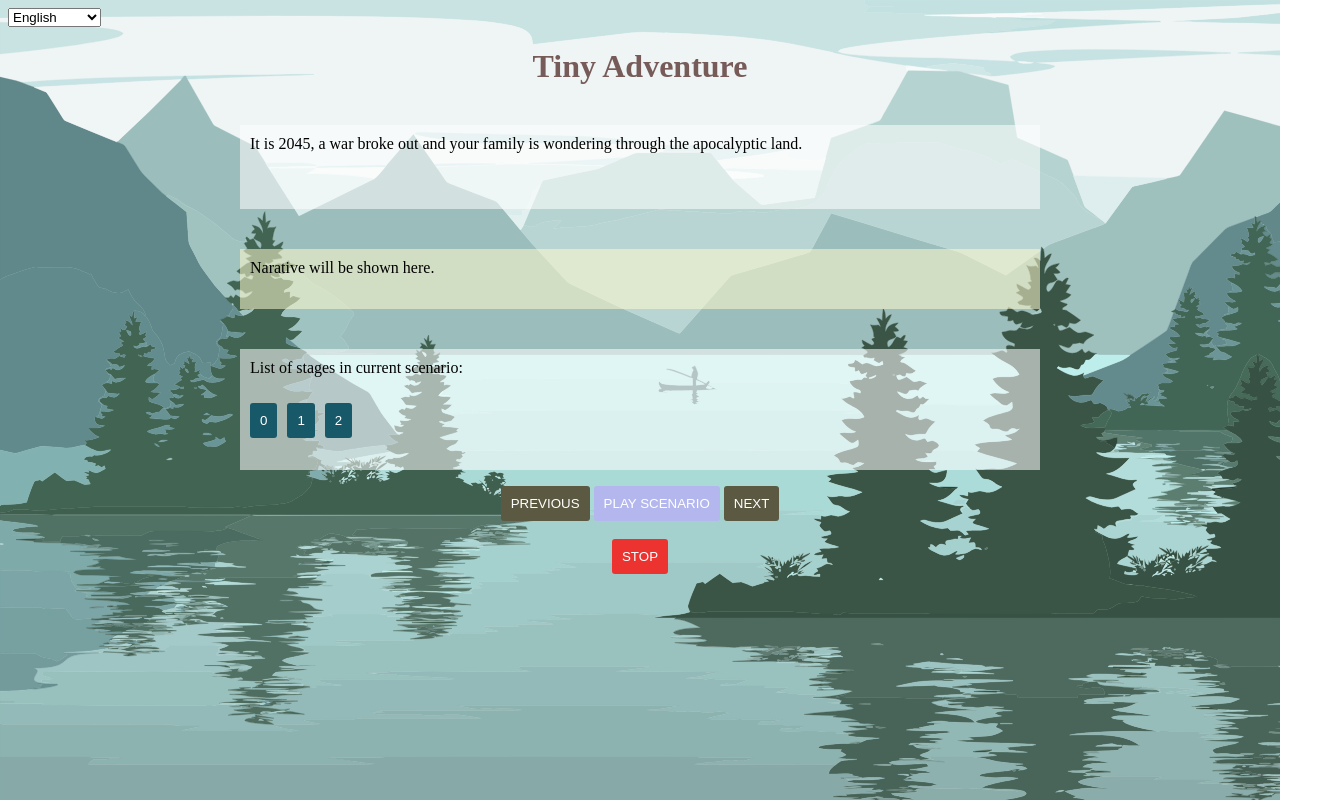
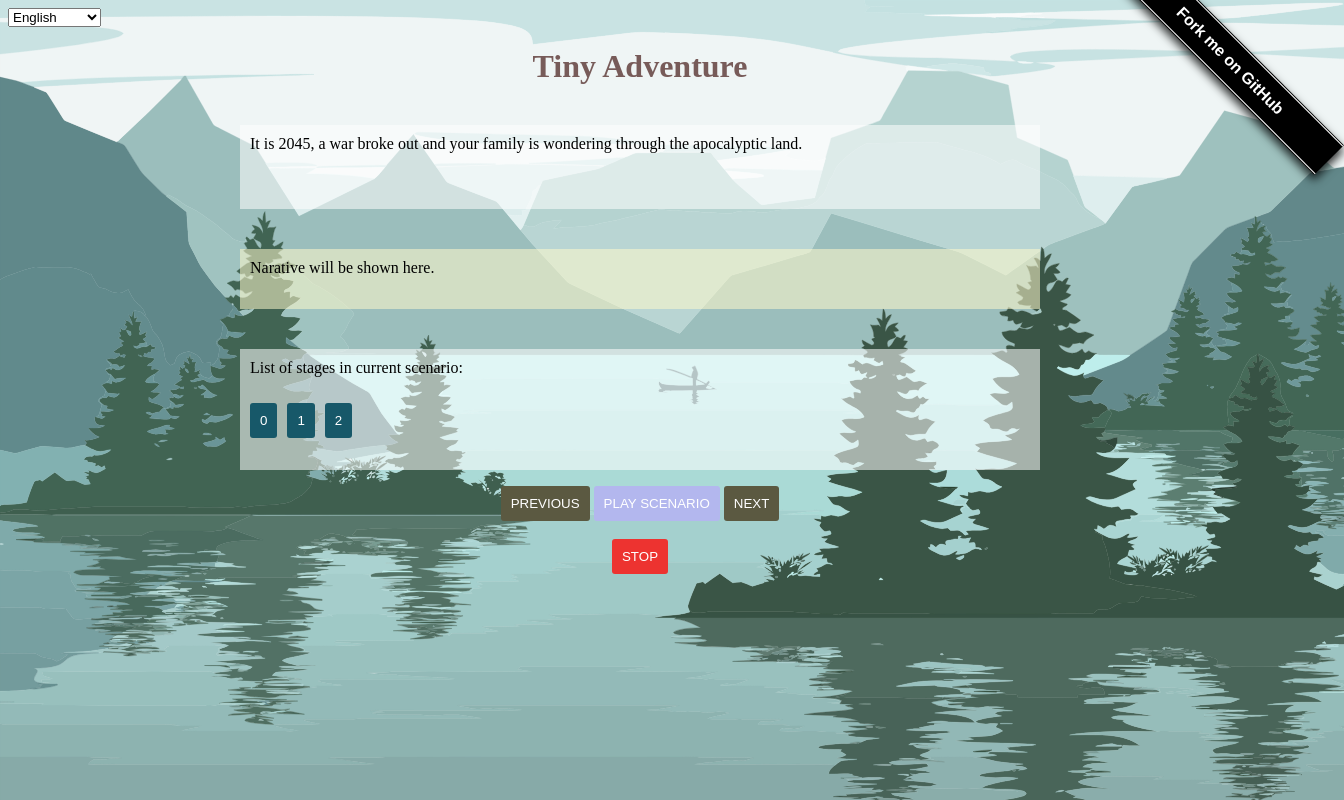
Before and after one commit to santrancisco/tinyadventure, a plain HTML site: page index.html in a window 1280 px wide. Shown: the whole page, 1344 px wide, since content can reach past the window. Drawn offline with Linux system fonts and the light colour scheme.

Commit message:
add forkmeongithub :)

```diff
--- a/index.html
+++ b/index.html
@@ -12,6 +12,7 @@
         <link href="style.css" rel="stylesheet">
     </head>
     <body>
+        <span id="forkongithub"><a href="https://github.com/santrancisco/tinyadventure">Fork me on GitHub</a></span>
         <nav>
             <select id="select_language" onchange="updateLanguage()">
                 <option value="en">English</option>
--- a/style.css
+++ b/style.css
@@ -2,6 +2,51 @@
     text-align: center;
     color: #775B59;
 }
+
+#forkongithub a {
+    background: #000;
+    color: #fff;
+    text-decoration: none;
+    font-family: arial, sans-serif;
+    text-align: center;
+    font-weight: bold;
+    padding: 5px 40px;
+    font-size: 1rem;
+    line-height: 2rem;
+    position: relative;
+    transition: 0.5s;
+  }
+  #forkongithub a:hover {
+    background: #c11;
+    color: #fff;
+  }
+  #forkongithub a::before,
+  #forkongithub a::after {
+    content: '';
+    width: 100%;
+    display: block;
+    position: absolute;
+    top: 1px;
+    left: 0;
+    height: 1px;
+    background: #fff;
+  }
+  #forkongithub a::after {
+    bottom: 1px;
+    top: auto;
+  }
+  #forkongithub a {
+    width: 200px;
+    position: absolute;
+    top: 40px;
+    right: -90px;
+    transform: rotate(45deg);
+    -webkit-transform: rotate(45deg);
+    -ms-transform: rotate(45deg);
+    -moz-transform: rotate(45deg);
+    -o-transform: rotate(45deg);
+    box-shadow: 4px 4px 10px rgba(0, 0, 0, 0.8);
+  }
 
 .description {
     text-align: left;
```
